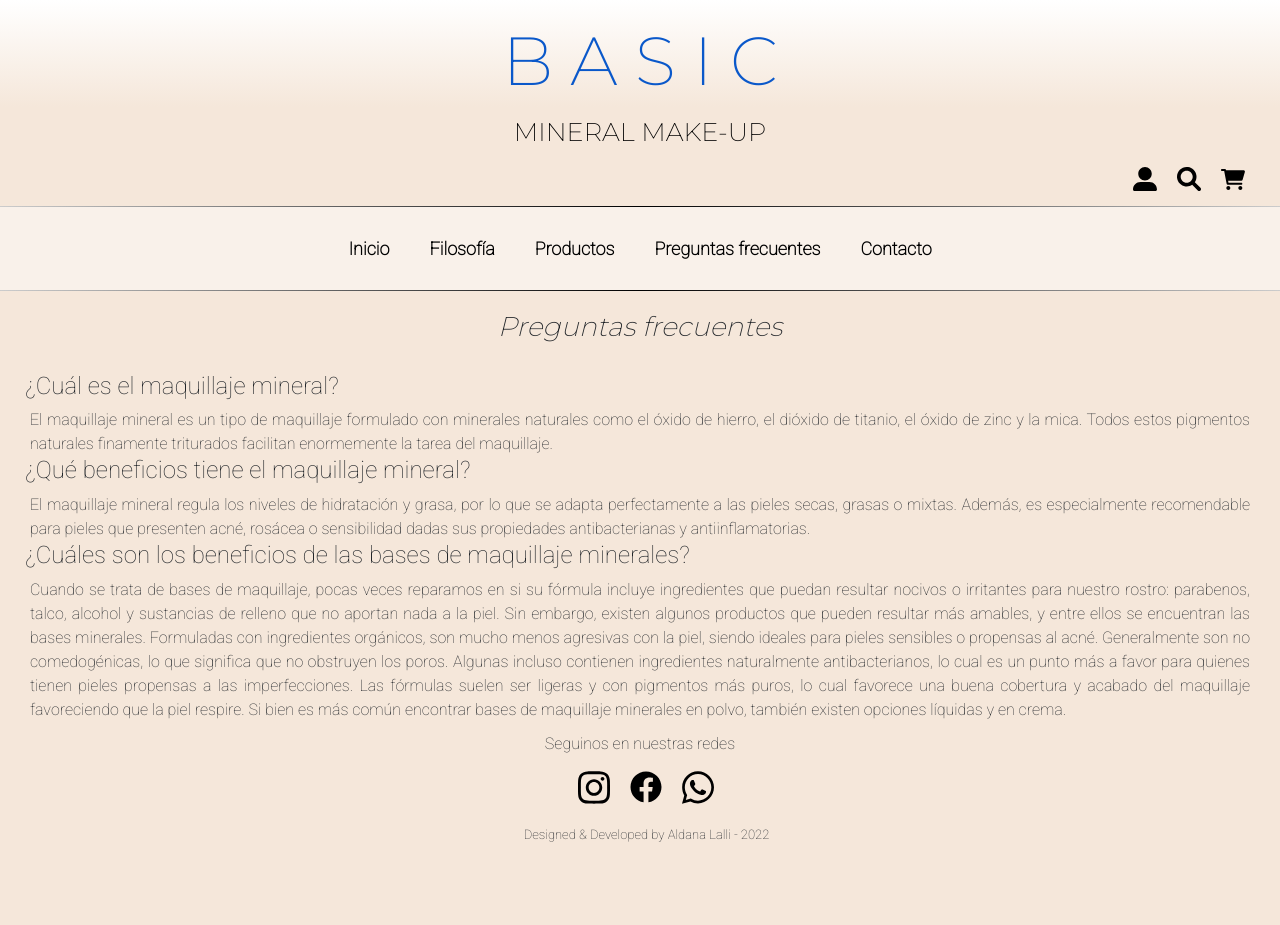
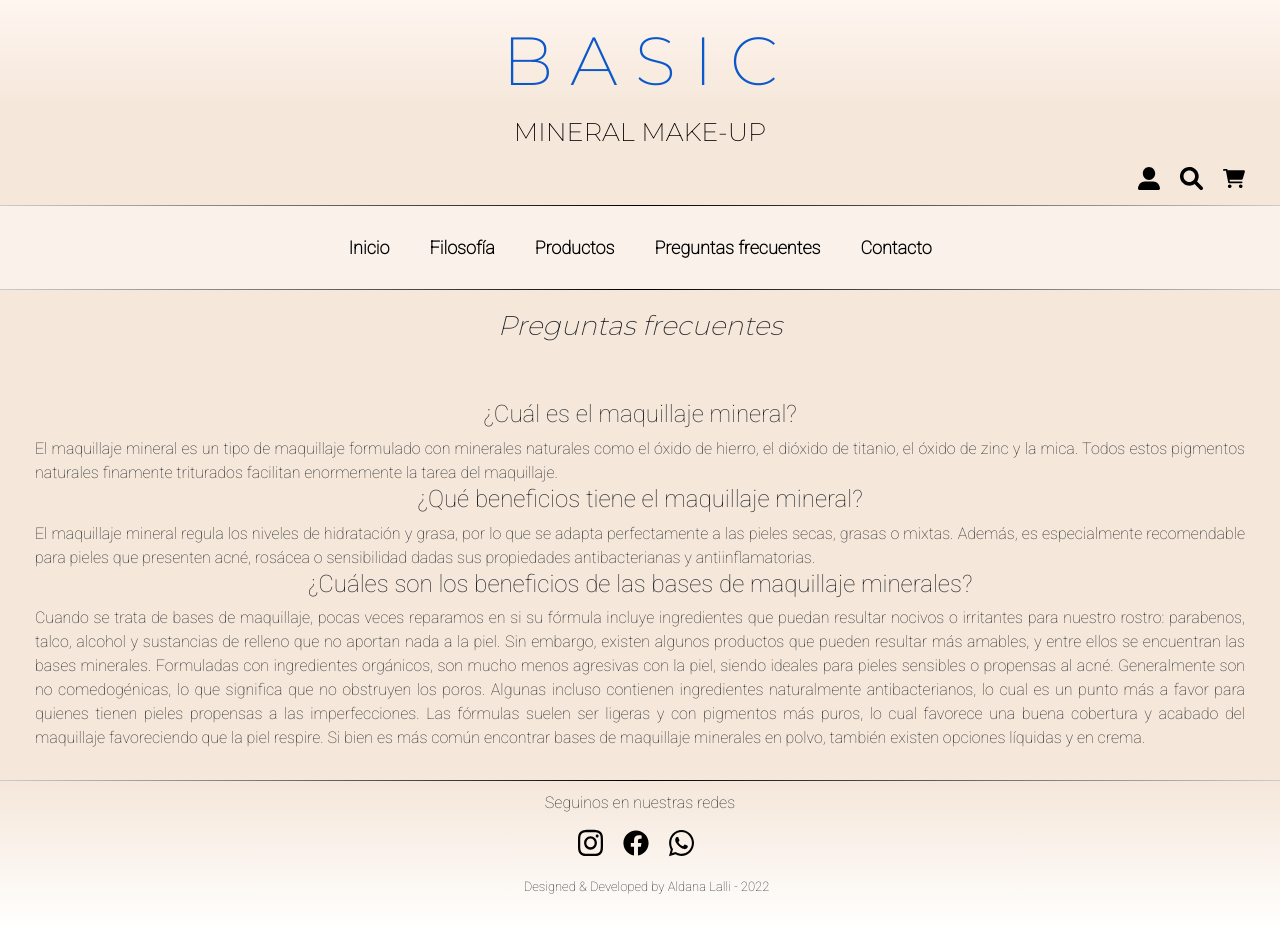
Before and after one commit to aldana-lalli/basic-mineral-makeup, a website: page pages/preguntas-frecuentes.html in a window 1280 px wide. Before the commit the page ends 873 px from the top, so only its background shows below. Drawn offline with nearby package versions, Linux system fonts and the light colour scheme.

Commit message:
Justificacion textos

```diff
--- a/pages/preguntas-frecuentes.html
+++ b/pages/preguntas-frecuentes.html
@@ -70,18 +70,26 @@
             </div>
         <section>
             <div class="preguntas__frecuentes">
-                <h4 class="preguntas__frecuentes--1">¿Cuál es el maquillaje mineral?</h4>
-                <p>El maquillaje mineral es un tipo de maquillaje formulado con minerales naturales como el óxido de hierro, el dióxido de titanio, el óxido de zinc y la mica. Todos estos pigmentos naturales finamente triturados facilitan enormemente la tarea del maquillaje.</p>
-                <h4 class="preguntas__frecuentes--2">¿Qué beneficios tiene el maquillaje mineral?</h4>
-                <p>El maquillaje mineral regula los niveles de hidratación y grasa, por lo que se adapta perfectamente a las pieles secas, grasas o mixtas. Además, es especialmente recomendable para pieles que presenten acné, rosácea o sensibilidad dadas sus propiedades antibacterianas y antiinflamatorias.</p>
-                <h4 class="preguntas__frecuentes--3">¿Cuáles son los beneficios de las bases de maquillaje minerales?</h4>
-                <p>Cuando se trata de bases de maquillaje, pocas veces reparamos en si su fórmula incluye ingredientes que puedan resultar nocivos o irritantes para nuestro rostro: parabenos, talco, alcohol y sustancias de relleno que no aportan nada a la piel. Sin embargo, existen algunos productos que pueden resultar más amables, y entre ellos se encuentran las bases minerales. Formuladas con ingredientes orgánicos, son mucho menos agresivas con la piel, siendo ideales para pieles sensibles o propensas al acné.
+                <div class="preguntas__frecuentes--1">
+                    <h4 >¿Cuál es el maquillaje mineral?</h4>
+                    <p>El maquillaje mineral es un tipo de maquillaje formulado con minerales naturales como el óxido de hierro, el dióxido de titanio, el óxido de zinc y la mica. Todos estos pigmentos naturales finamente triturados facilitan enormemente la tarea del maquillaje.</p>
+                </div>
+                <div class="preguntas__frecuentes--2">
+                    <h4>¿Qué beneficios tiene el maquillaje mineral?</h4>
+                    <p>El maquillaje mineral regula los niveles de hidratación y grasa, por lo que se adapta perfectamente a las pieles secas, grasas o mixtas. Además, es especialmente recomendable para pieles que presenten acné, rosácea o sensibilidad dadas sus propiedades antibacterianas y antiinflamatorias.</p>
+                </div>
+                <div class="preguntas__frecuentes--3">
+                    <h4>¿Cuáles son los beneficios de las bases de maquillaje minerales?</h4>
+                    <p>Cuando se trata de bases de maquillaje, pocas veces reparamos en si su fórmula incluye ingredientes que puedan resultar nocivos o irritantes para nuestro rostro: parabenos, talco, alcohol y sustancias de relleno que no aportan nada a la piel. Sin embargo, existen algunos productos que pueden resultar más amables, y entre ellos se encuentran las bases minerales. Formuladas con ingredientes orgánicos, son mucho menos agresivas con la piel, siendo ideales para pieles sensibles o propensas al acné.
                 Generalmente son no comedogénicas, lo que significa que no obstruyen los poros. Algunas incluso contienen ingredientes naturalmente antibacterianos, lo cual es un punto más a favor para quienes tienen pieles propensas a las imperfecciones.
                 Las fórmulas suelen ser ligeras y con pigmentos más puros, lo cual favorece una buena cobertura y acabado del maquillaje favoreciendo que la piel respire.
                 Si bien es más común encontrar bases de maquillaje minerales en polvo, también existen opciones líquidas y en crema.</p>
+                </div>
             </div>
         </section>
     </main>
+
+    <div class="linea"></div>
 
     <footer> <!--Pie de página-->
         <div class="footer__pie">
--- a/scss/_footer.scss
+++ b/scss/_footer.scss
@@ -7,6 +7,7 @@
     align-items: center;
     padding: 10px;
     position: relative;
+    background-image: linear-gradient(to top, #fffefd, $color-principal);
 
 
 
@@ -39,7 +40,7 @@ p {
 }
 
 .redes {
-    width: 2em;
+    width: 1.6em;
     margin: 0.5em;
 
 }
--- a/scss/styles.scss
+++ b/scss/styles.scss
@@ -23,7 +23,7 @@ body {
             font-size: 4.25rem;
             padding: 20px 0 5px 0;
             text-align: center;
-            background-image: linear-gradient(to top, $color-principal, white );
+            background-image: linear-gradient(to top, $color-principal, #fff6f0);
             color: #000;
             text-decoration: none;
         }
@@ -61,7 +61,7 @@ body {
     align-items: center;
     justify-content: space-around;
     flex-wrap: wrap;
-    width: 1.5em;
+    width: 1.4em;
     margin: 10px;
     }
 
@@ -120,6 +120,8 @@ body {
 
 .texto-piel {
     margin-top: 30px;
+    justify-content: center;
+    text-align: justify;
 }
 
 p {
@@ -450,19 +452,20 @@ p {
         }
     }
     &__frecuentes {
+        display: flex;
         flex-wrap: wrap;
-        margin: 0 25px 0 25px;
+        margin: 30px;
 
         &--1 {
-            text-align: left;
+            text-align: center;
         }
 
         &--2 {
-            text-align: left;
+            text-align: center;
         }
 
         &--3 {
-            text-align: left;
+            text-align: center;
         }
     }
 }
@@ -532,6 +535,10 @@ p {
     padding-top: 10px;
 }
 
+.boton-formulario {
+    background-color: #fffaf7;
+}
+
 .form-control {
     background-color: #fff6f0;
 }
```
Also changed, not shown: pages/contacto.html (+4 -2 lines), pages/filosofia.html (+2 -0 lines), pages/productos.html (+2 -0 lines), css/styles.css.
